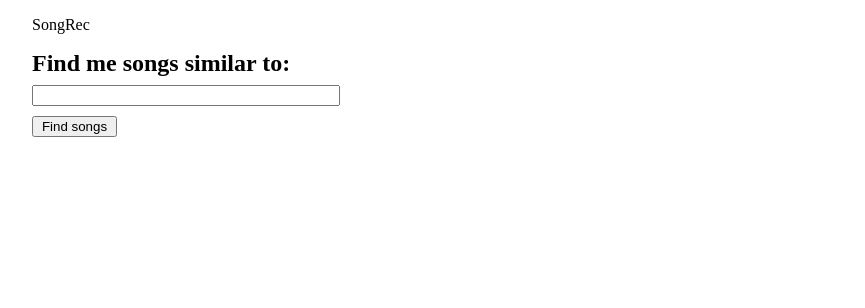
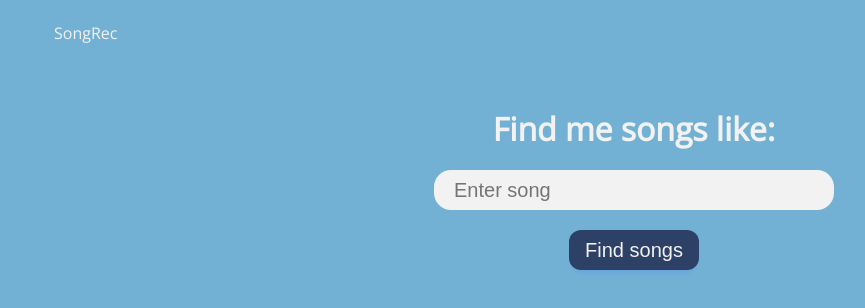
Before and after one commit to ayoadesunloye/SongRec, a React app: page / in a window 1280 px wide. Shown: the whole page, without its empty margins (6-871 px from the left). Built offline with nearby package versions, Linux system fonts and the light colour scheme.

Commit message:
Added styles

```diff
--- a/package.json
+++ b/package.json
@@ -6,9 +6,11 @@
     "@testing-library/jest-dom": "^5.11.6",
     "@testing-library/react": "^11.2.2",
     "@testing-library/user-event": "^12.5.0",
-    "react": "^17.0.1",
-    "react-dom": "^17.0.1",
+    "react": "^16.14.0",
+    "react-dom": "^16.14.0",
+    "react-is": "^16.13.1",
     "react-scripts": "4.0.1",
+    "styled-components": "^5.2.1",
     "web-vitals": "^0.2.4"
   },
   "scripts": {
--- a/public/index.html
+++ b/public/index.html
@@ -9,6 +9,9 @@
       name="description"
       content="Web site created using create-react-app"
     />
+    <style>
+      @import url('https://fonts.googleapis.com/css?family=Open+Sans');
+    </style>
     <link rel="apple-touch-icon" href="%PUBLIC_URL%/logo192.png" />
     <!--
       manifest.json provides metadata used when your web app is installed on a
--- a/src/SongRec.js
+++ b/src/SongRec.js
@@ -1,5 +1,6 @@
 import React from "react";
-
+import styled from 'styled-components'
+import GlobalStyle from './globalStyle'
 import MusicForm from "./components/MusicForm"
 
 class SongRec extends React.Component {
@@ -62,19 +63,56 @@ class SongRec extends React.Component {
     const { value, recs } = this.state;
 
     return (
-      <div className="SongRec" style={{ marginLeft: "30px" }}>
-        <nav>
-          <p className="nav-header">SongRec</p>
-        </nav>
-        <h2 style={{ margin: "0px" }}>Find me songs similar to:</h2>
-        <MusicForm onSubmit={this.handleSubmit} onChange={this.handleChange} value={value} />
-        <ul style={{ listStyle: "none", padding: "0px" }}>
-          {recs.map(song => <li key={song.id}>{song.title + " by " + song.artist}</li>)}
-        </ul>
-      </div>
+    <React.Fragment>
+      <GlobalStyle />
+      <Container>
+        <nav><p className="nav-header">SongRec</p></nav>
+        <div className="SongRec">
+          <h2 style={{ margin: "0px" }}>Find me songs like:</h2>
+          <MusicForm onSubmit={this.handleSubmit} onChange={this.handleChange} value={value} />
+          <List>
+            {recs.map(song => {
+              let spanTitle = <span className="song-title">{song.title}</span>
+              return <li key={song.id}>{spanTitle}{" by " + song.artist}</li>
+            }
+              )}
+          </List>
+        </div>
+      </Container>
+
+    </React.Fragment>
     );
   }
 
 }
 
+const Container = styled.div`
+  nav {
+    margin-top: 2rem;
+    margin-left: 6rem;
+  }
+
+  .SongRec {
+    display: flex;
+    flex-flow: column;
+    align-items: center;
+    margin-top: 6rem;
+  }
+
+  h2 {
+    font: 600 32px "Open Sans", sans-serif;
+  }
+`
+
+const List = styled.ul`
+  list-style: none;
+  padding: 0;
+  font-size: 1.8rem;
+  width: 40rem;
+
+  .song-title {
+    text-decoration: underline;
+  }
+`
+
 export default SongRec;
--- a/src/components/MusicForm.js
+++ b/src/components/MusicForm.js
@@ -1,29 +1,64 @@
+import styled from 'styled-components'
+
+  const Form = styled.form`
+
+  --box-shadow-color: rgba(101, 161, 226, 1);
+  --button-background-color: #73B1D4;
+
+
+    display: flex;
+    margin: 2rem 0 3rem 0;
+    flex-flow: column;
+    align-items: center;
+
+    input {
+      outline: none;
+      border: none;
+      display: flex;
+      width: 40rem;
+      height: 4rem;
+      background: #F2F2F2;
+      border-radius: 1.7rem;
+      text-indent: 2rem;
+      font-size: 2rem;
+    }
+
+    button {
+      outline: none;
+      border: none;
+      width: 13rem;
+      height: 4rem;
+      margin-top: 2rem;
+      color: #f2f2f2;
+      background: #2D4066;
+      border-radius: 1.2rem;
+      font-size: 2rem;
+      font-weight: 400;
+      box-shadow: 0 8px 6px -6px var(--box-shadow-color);
+    }
+
+    button:hover {
+        filter: brightness(110%);
+    }
+
+    button:active {
+      transform: translateY(2px);
+      transition: all 0.1s ease 0s;
+      outline: none;
+
+    }
+  `
 
 function MusicForm(props) {
 
+
   const {onChange, onSubmit, value} = props;
 
-  const formStyle = {
-    display: "flex",
-    marginTop: "8px",
-    flexFlow: "column",
-  }
-
-  const textBoxStyle = {
-    display: "flex",
-    width: "300px",
-  }
-
-  const buttonStyle = {
-    width: "85px",
-    marginTop: "10px",
-  }
-
   return (
-    <form onSubmit={onSubmit} style={formStyle}>
-      <input type="text" value={value} onChange={onChange} style={textBoxStyle} />
-      <button type="submit" value="Submit" style={buttonStyle}>Find songs</button>
-    </form>
+    <Form onSubmit={onSubmit}>
+      <input type="text" placeholder="Enter song" value={value} onChange={onChange} />
+      <button type="submit" value="Submit">Find songs</button>
+    </Form>
   );
 }
 
--- /dev/null
+++ b/src/globalStyle.js
@@ -0,0 +1,29 @@
+import { createGlobalStyle } from 'styled-components';
+
+const GlobalStyle = createGlobalStyle`
+@import url('https://fonts.googleapis.com/css?family=Open+Sans');
+
+*,
+*::before,
+*::after {
+  margin: 0;
+  padding: 0;
+  box-sizing: border-box;
+}
+
+html {
+  font-size: 62.5%;
+}
+
+body {
+  font-family: "Open Sans", sans-serif;
+  font-weight: 400;
+  font-size: 1.6rem;
+  line-height: 1.7;
+  box-sizing: border-box;
+  background: #73B1D4;
+  color: #f2f2f2;
+}
+`;
+
+export default GlobalStyle;
```
Also changed, not shown: 2 other files.
